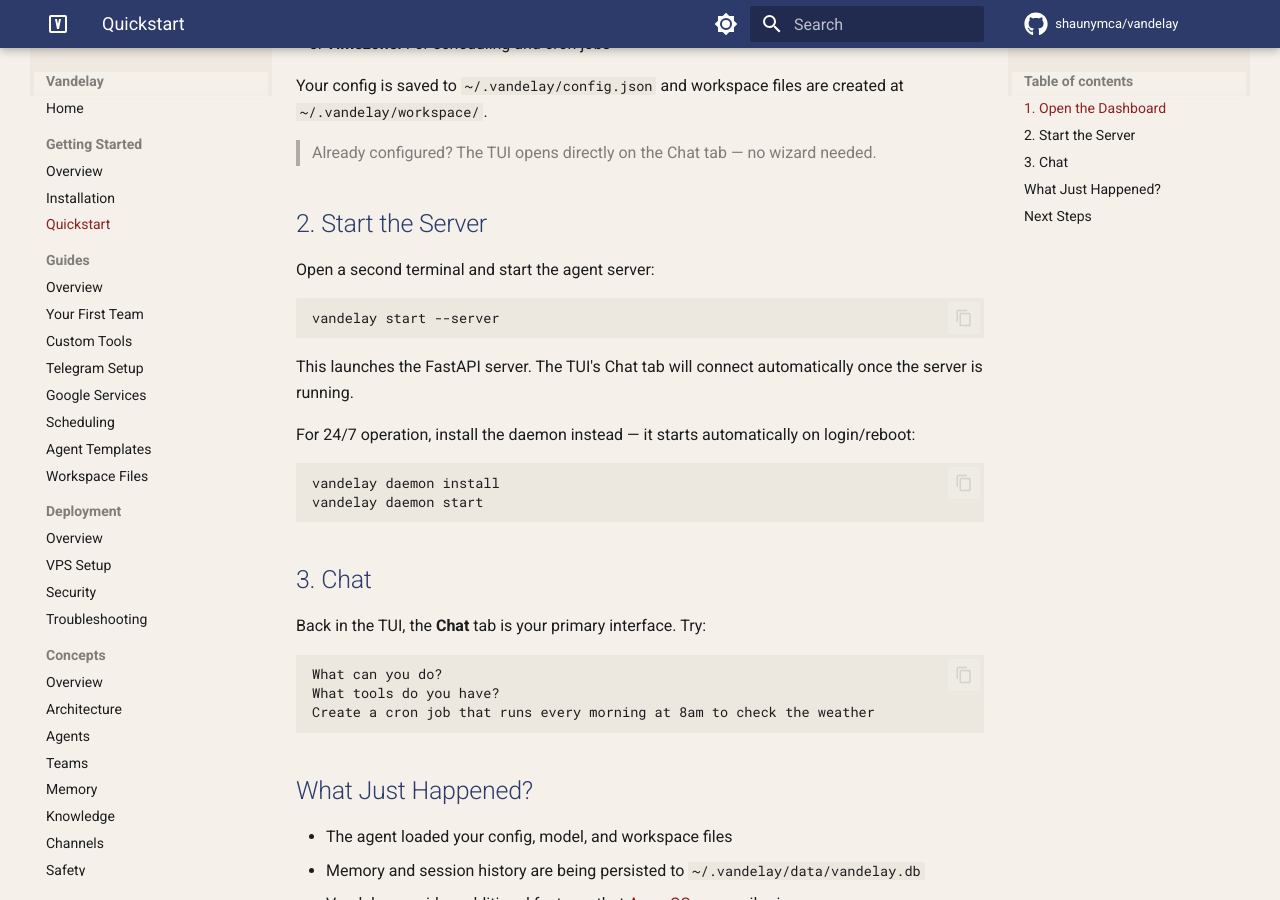
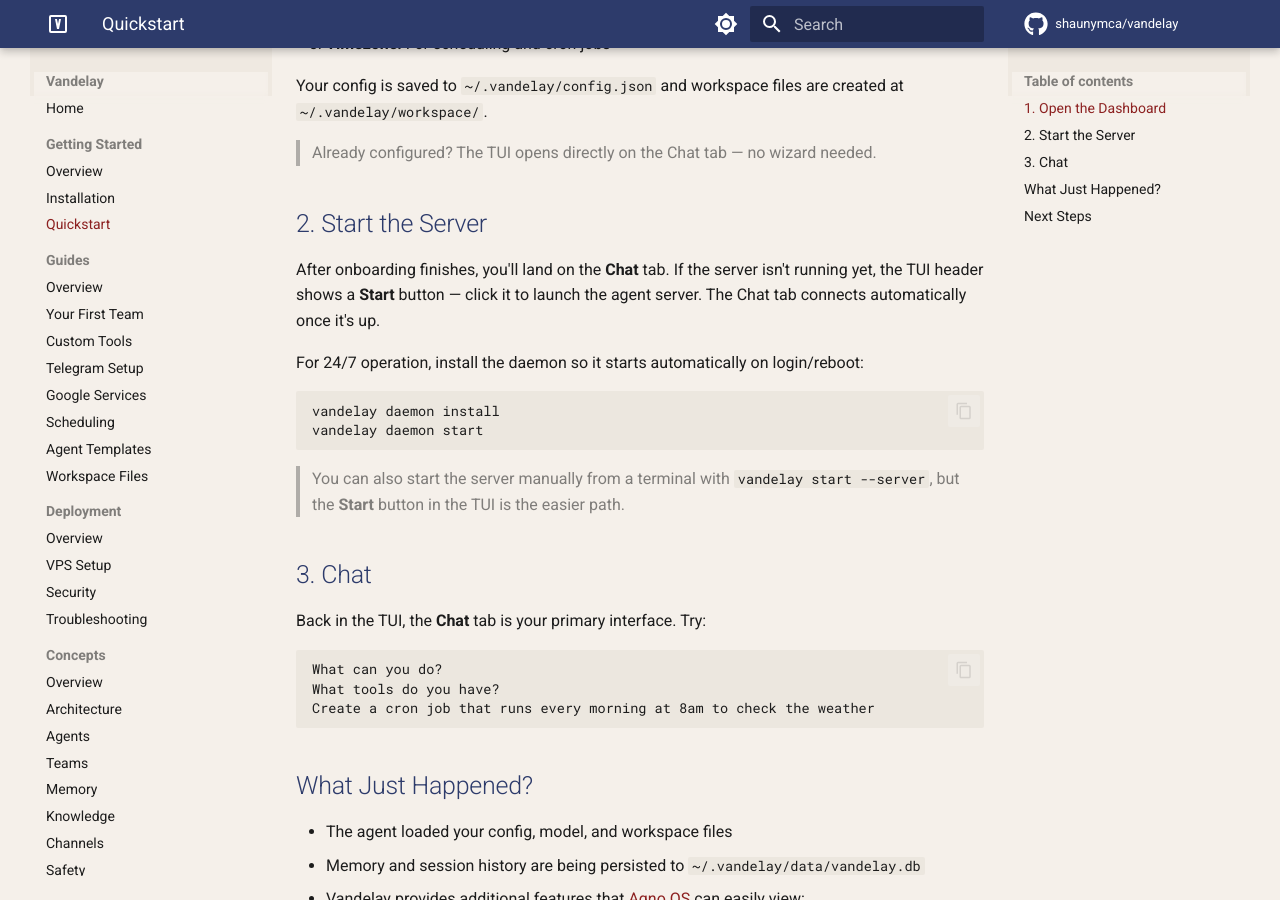
Before and after one commit to shaunymca/vandelay, an MkDocs documentation site: the page built from docs/getting-started/quickstart.md, in a window 1280 px wide and 900 px high, scrolled down 548 px. Built offline with MkDocs 1.6.1 and Material for MkDocs 9.7.7, drawn with Linux system fonts in a browser that asks for light colours; comment, search, counter and statistics services are not loaded.

Commit message:
docs: fix quickstart step 2 — Start button in TUI, not separate terminal command (#94)
Co-authored-by: Claude Sonnet 4.6 <noreply@anthropic.com>

````diff
--- a/docs/getting-started/quickstart.md
+++ b/docs/getting-started/quickstart.md
@@ -24,20 +24,16 @@ Your config is saved to `~/.vandelay/config.json` and workspace files are create
 
 ## 2. Start the Server
 
-Open a second terminal and start the agent server:
+After onboarding finishes, you'll land on the **Chat** tab. If the server isn't running yet, the TUI header shows a **Start** button — click it to launch the agent server. The Chat tab connects automatically once it's up.
 
-```bash
-vandelay start --server
-```
-
-This launches the FastAPI server. The TUI's Chat tab will connect automatically once the server is running.
-
-For 24/7 operation, install the daemon instead — it starts automatically on login/reboot:
+For 24/7 operation, install the daemon so it starts automatically on login/reboot:
 
 ```bash
 vandelay daemon install
 vandelay daemon start
 ```
+
+> You can also start the server manually from a terminal with `vandelay start --server`, but the **Start** button in the TUI is the easier path.
 
 ## 3. Chat
 
````
